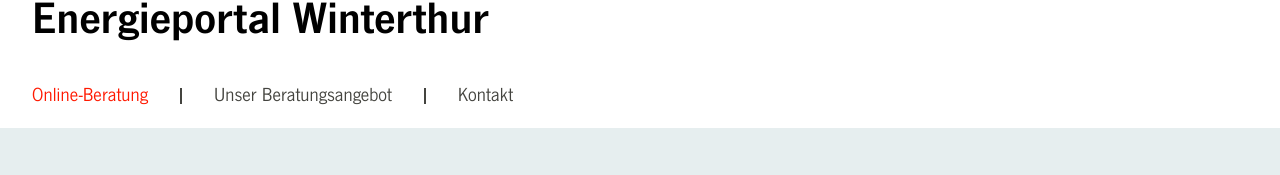
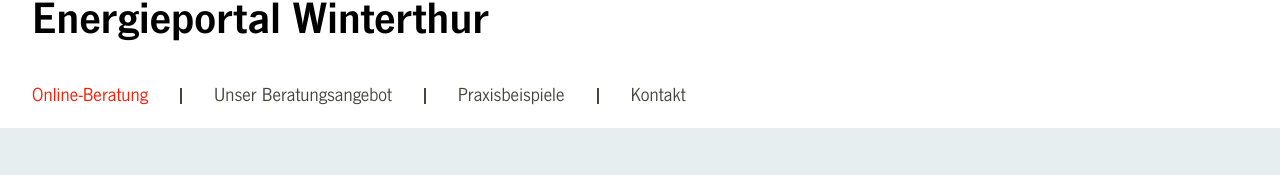
Before and after one commit to Geoinformation-Winterthur/energieportal-winterthur-main, a Next.js app: page / in a window 1280 px wide. Shown: the part 114-289 px from the top of the page. Built offline with nearby package versions, Linux system fonts and the light colour scheme.

Commit message:
Praxisbeispiele-Tab in Navigation wieder einblenden

```diff
--- a/src/components/common/navigation/navigation.tsx
+++ b/src/components/common/navigation/navigation.tsx
@@ -28,6 +28,10 @@ export const Navigation = ({}) => {
     {
       title: t("general.navigation.our_consulting_service"),
       slug: "/unser-beratungsangebot/",
+    },
+    {
+      title: t("general.navigation.case_studies"),
+      slug: "/praxisbeispiele/",
     },
     {
       title: t("general.navigation.contact"),
```
